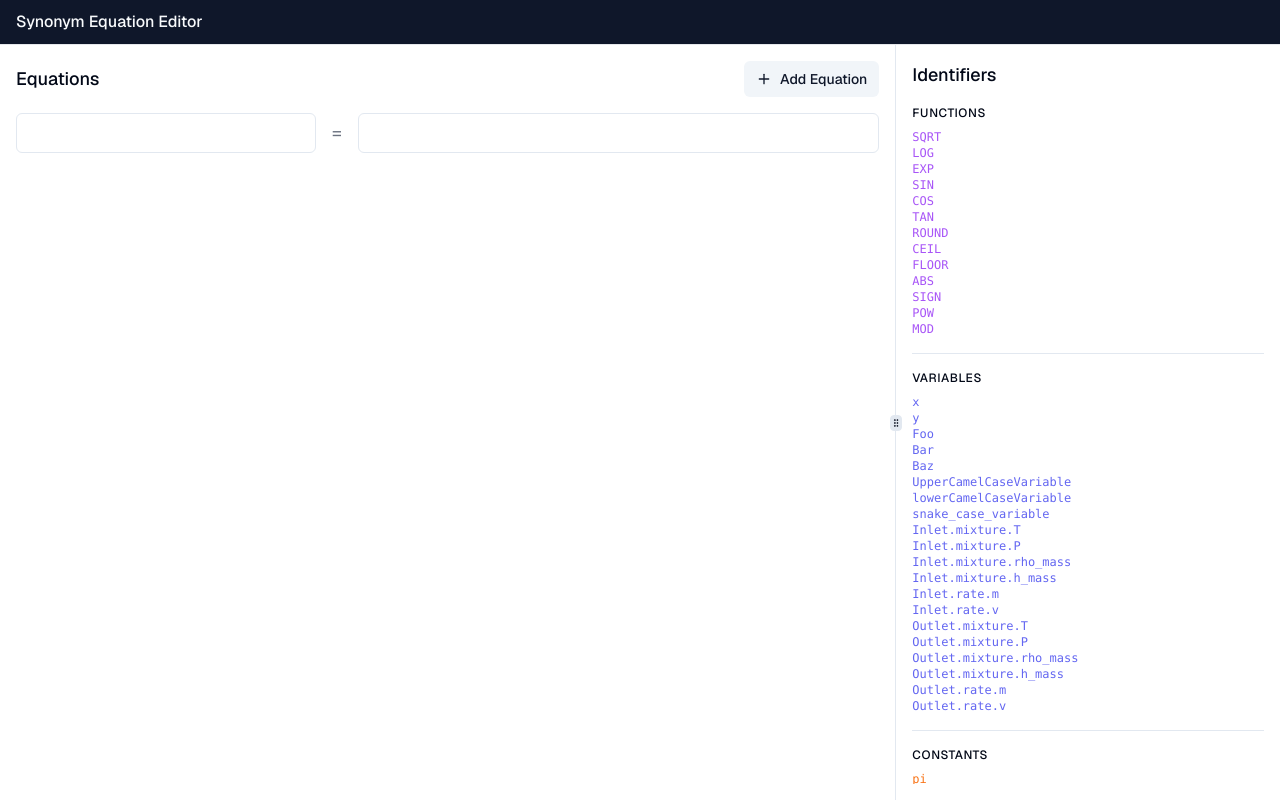
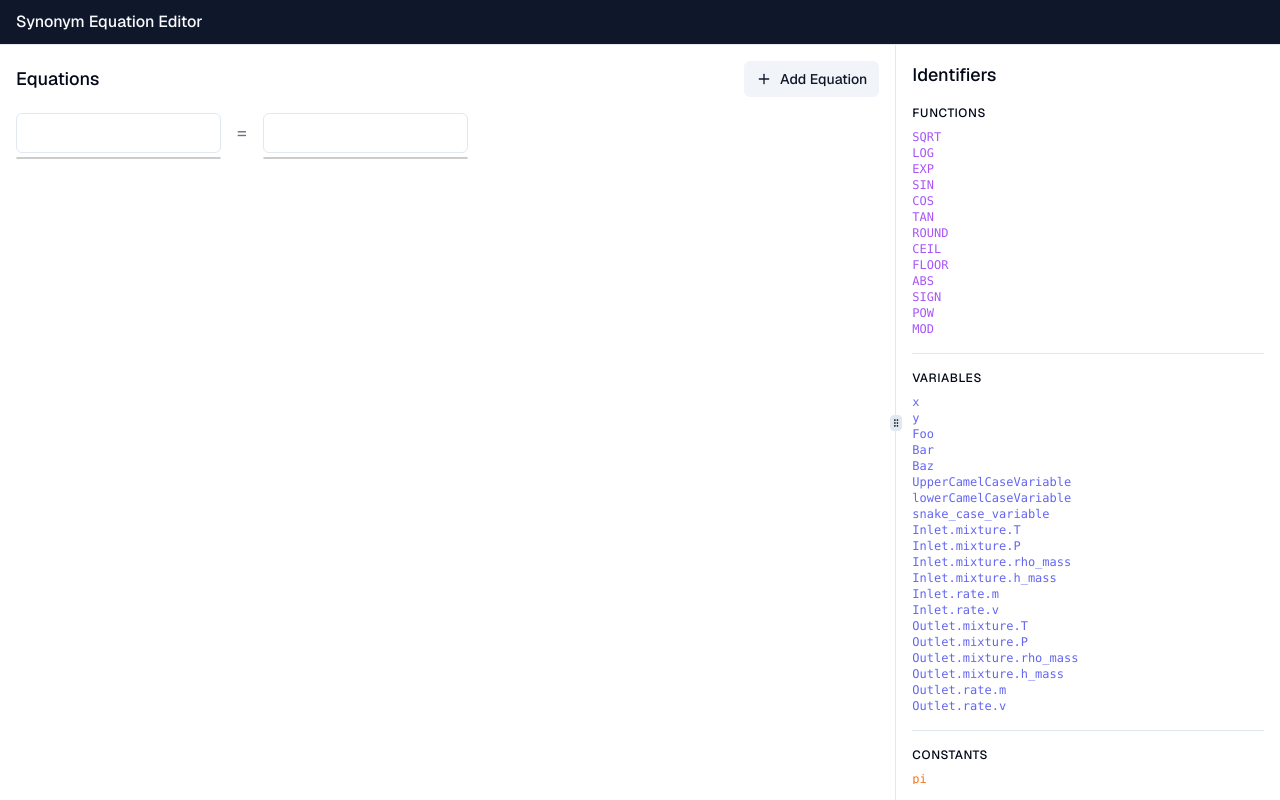
Before and after one commit to bwiss11/synonym-take-home, a Next.js app: page / in a window 1280 px wide. Built offline with nearby package versions, Linux system fonts and the light colour scheme.

Commit message:
Basic autocomplete working

```diff
--- a/components/web/equation-row.tsx
+++ b/components/web/equation-row.tsx
@@ -1,5 +1,6 @@
 import { Equation } from "@/lib/types/equation";
 import { EquationEnvironment } from "@/lib/types/identifiers";
+import { useState } from "react";
 import { Input } from "../ui/input";
 
 interface EquationRowProps {
@@ -14,18 +15,27 @@ interface EquationRowProps {
 
 const EquationRow = (props: EquationRowProps) => {
   const { equation, index, setEquations, equations, environment, setEnvironment, initialVariablesLength } = props;
+  const [lhsResults, setLhsResults] = useState<string[]>([]);
+  const [rhsResults, setRhsResults] = useState<string[]>([]);
+  const [highlightedIndex, setHighlightedIndex] = useState<number>(-1);
 
-  const handleUpdate = (updatedEquation: Equation) => {
+  const identifiers = [
+    ...environment.variables.map((v) => v.code),
+    ...environment.functions.map((f) => f.code),
+    ...environment.constants.map((c) => c.code),
+  ];
+
+  type Side = "left" | "right";
+
+  const handleUpdate = (updatedEquation: Equation, value: string, side: Side) => {
     const newEquations = equations.map((eq, i) => (i === index ? updatedEquation : eq));
     setEquations(newEquations);
 
-    // Create a new variable with the correct type structure
     const newVariable = {
       code: updatedEquation.lhs,
       type: "variable" as const,
     };
 
-    // Update or create variable at the correct offset from initial variables
     const updatedVariables = [...environment.variables];
     updatedVariables[index + initialVariablesLength] = newVariable;
 
@@ -33,22 +43,111 @@ const EquationRow = (props: EquationRowProps) => {
       ...environment,
       variables: updatedVariables,
     });
+
+    const curIdentifier = value.split(/[\s()+\-*/^=]+/).pop() || "";
+    const filteredResults = identifiers.filter((variable) =>
+      variable.toLowerCase().includes(curIdentifier.toLowerCase())
+    );
+
+    if (side === "left") {
+      setLhsResults(filteredResults);
+    } else {
+      setRhsResults(filteredResults);
+    }
+  };
+
+  const handleKeyDown = (e: React.KeyboardEvent<HTMLInputElement>, side: Side) => {
+    console.log("Key pressed:", e.key);
+    const results = side === "left" ? lhsResults : rhsResults;
+    const input = side === "left" ? equation.lhs : equation.rhs;
+    const setResults = side === "left" ? setLhsResults : setRhsResults;
+
+    if (e.key === "Tab" && results.length > 0) {
+      e.preventDefault(); // Prevent default tab behavior
+
+      // Get last identifier in input + replace partially completed identifier with autcomplete result
+      const lastSegment = input.split(/[\s()+\-*/^=]+/).pop();
+      const newValue = input.replace(new RegExp(`${lastSegment}$`), results[0]);
+      console.log("newValue", newValue);
+
+      setResults([]);
+
+      // Update equation based on side
+      const updatedEquation = side === "left" ? { ...equation, lhs: newValue } : { ...equation, rhs: newValue };
+
+      handleUpdate(updatedEquation, newValue, side);
+      setResults([]);
+      setHighlightedIndex(-1);
+    }
   };
 
   return (
     <div className="flex flex-row items-center gap-4 w-full">
-      {/* TODO: Get rid of the annoying focus outline! */}
+      <div className="relative">
         <Input
           className="min-w-12 max-w-[300px] font-mono"
           value={equation.lhs}
-        onChange={(e) => handleUpdate({ ...equation, lhs: e.target.value })}
+          onChange={(e) => handleUpdate({ ...equation, lhs: e.target.value }, e.target.value, "left")}
+          onKeyDown={(e) => handleKeyDown(e, "left")}
         />
+        <div
+          style={{
+            position: "absolute",
+            top: "100%",
+            left: 0,
+            backgroundColor: "rgb(250, 250, 240)",
+            border: "1px solid #ccc",
+            zIndex: 1000,
+            width: "100%",
+            maxHeight: "200px",
+            overflowY: "auto",
+            borderRadius: "0.25rem",
+            marginTop: "4px",
+          }}
+        >
+          {lhsResults.map((result, index) => (
+            <div
+              key={`result-${result}-${index}-${equation.id}`}
+              className="px-2 py-1 hover:bg-gray-200 cursor-pointer"
+            >
+              {result}
+            </div>
+          ))}
+        </div>
+      </div>
+
       <span className="text-lg text-gray-500">=</span>
+
+      {/* RHS Input with results dropdown */}
+      <div className="relative">
         <Input
           className="min-w-12 font-mono"
           value={equation.rhs}
-        onChange={(e) => handleUpdate({ ...equation, rhs: e.target.value })}
+          onChange={(e) => handleUpdate({ ...equation, rhs: e.target.value }, e.target.value, "right")}
+          onKeyDown={(e) => handleKeyDown(e, "right")}
         />
+        <div
+          style={{
+            position: "absolute",
+            top: "100%",
+            left: 0,
+            backgroundColor: "rgb(250, 250, 240)",
+            border: "1px solid #ccc",
+            zIndex: 1000,
+            width: "100%",
+            maxHeight: "200px",
+            overflowY: "auto",
+            borderRadius: "0.25rem",
+            marginTop: "4px",
+          }}
+        >
+          {rhsResults.map((result) => (
+            <div key={result} className="px-2 py-1 hover:bg-gray-200 cursor-pointer">
+              {result}
+            </div>
+          ))}
+        </div>
+      </div>
     </div>
   );
 };
```
Lines whose indentation alone changed are shown as unchanged.
